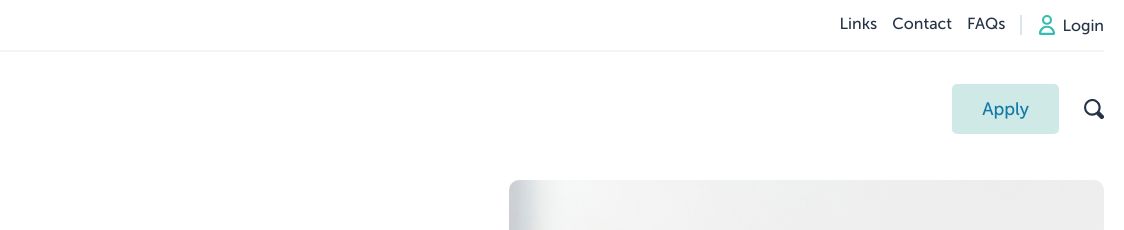
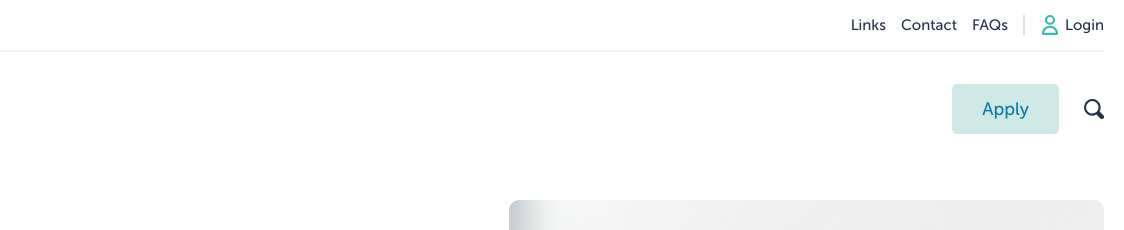
Before and after one commit to srizonsansar/ipf-developers, a website: page index.html in a window 1280 px wide. Shown: the top 230 px of the page, 156-1280 px from the left. Drawn offline with Linux system fonts and the light colour scheme.

Commit message:
everything on mobile mode done

```diff
--- a/assets/scss/4-Shared/_header.scss
+++ b/assets/scss/4-Shared/_header.scss
@@ -25,10 +25,15 @@
         @include responsive('md'){
             display: flex;
             justify-content: flex-end;
+            align-items: center;
             width: 100%;
             border-bottom: 2px solid transparentize($color-grey3, .3);
             padding-bottom: 15px;
             margin-bottom: 12px;
+            font-size: 13px;
+        }
+        @include responsive('xl'){
+            font-size: 15px;
         }
         &--links{
             color: $color-black-ipf;
@@ -53,11 +58,15 @@
                 color: $color-black-ipf;
                 transition: color $time-veryfast;
                 .iconSVG{
-                    width: 20px;
-                    height: 20px;
+                    width: 16px;
+                    height: 16px;
                     fill: $color-turquoise;
                     margin-right: 5px;
                     transition: fill $time-veryfast;
+                    @include responsive('xl'){
+                        width: 20px;
+                        height: 20px;
+                    }
                 }
                 &:hover{
                     @include responsive('xl'){
@@ -80,13 +89,13 @@
         &__searchNapply{
             display: flex;
             align-items: center;
-            @include responsive('lg'){
+            @include responsive('xl'){
                 order: 2;
             }
             &--link{
                 @extend %simple-button;
                 display: none;
-                @include responsive('lg'){
+                @include responsive('xl'){
                     display: inline-flex;
                     margin-right: 25px;
                 }
@@ -97,7 +106,7 @@
                     width: 20px;
                     height: 20px;
                     fill: $color-turquoise;
-                    @include responsive('lg'){
+                    @include responsive('xl'){
                         fill: $color-black-ipf;
                     }
                 }
@@ -109,7 +118,7 @@
             }
             &--img{
                 height: 70px;
-                @include responsive('lg'){
+                @include responsive('xl'){
                     height: 90px;
                 }
             }
@@ -119,6 +128,15 @@
         padding: 15px 0;
         border-top: 2px solid $color-grey3;
         display: none;
+        @include responsive('xl'){
+            position: fixed;
+            bottom: 0;
+            left: 0;
+            width: 100%;
+            background-color: $color-white;
+            border: none;
+            padding: 0 20px;
+        }
         &--inner{
             width: 100%;
             max-width: 375px;
@@ -126,6 +144,12 @@
             display: flex;
             align-items: center;
             justify-content: center;
+            @include responsive('xl'){
+                border-top: 2px solid $color-grey-medium;
+                max-width: none;
+                margin: 0;
+                padding: 15px 0;
+            }
             .iconSVG{
                 width: 20px;
                 height: 20px;
@@ -168,8 +192,11 @@
 
 // Padding on Body When Heder is Fixed
 .spaceTop{
-    padding-top: 90px;
+    padding-top: 130px;
     @include responsive('md'){
-        padding-top: 140px;
+        padding-top: 180px;
+    }
+    @include responsive('lg'){
+        padding-top: 200px;
     }
 }
--- a/assets/scss/4-Shared/_nav.scss
+++ b/assets/scss/4-Shared/_nav.scss
@@ -7,7 +7,7 @@
             justify-content: space-between;
             width: 22px;
             height: 19px;
-            @include responsive('lg'){
+            @include responsive('xl'){
                 display: none;
             }
             .line{
@@ -59,6 +59,9 @@
     padding-top: 90px;
     background-color: transparentize($color-white, .2);
     display: none;
+    @include responsive('md'){
+        padding-top: 135px;
+    }
     &.active{
         display: block;
     }
@@ -72,6 +75,9 @@
         overflow-y: auto;
         background-color: $color-turquoise-light;
         transition: right $time-fast;
+        @include responsive('md'){
+            padding-top: 135px;
+        }
         &.active{
             right: 0;
         }
--- a/assets/scss/home/_welcome-home.scss
+++ b/assets/scss/home/_welcome-home.scss
@@ -1,10 +1,10 @@
 .welcomeHome{
-    padding: 40px 35px 0;
+    padding: 0 35px;
     @include responsive('md'){
-        padding: 40px 20px 60px;
+        padding: 0 20px 60px;
     }
     @include responsive('lg'){
-        padding: 40px 20px 80px;
+        padding-bottom: 80px
     }
     &--container{
         @extend %container;
```
Also changed, not shown: assets/css/style.css.
